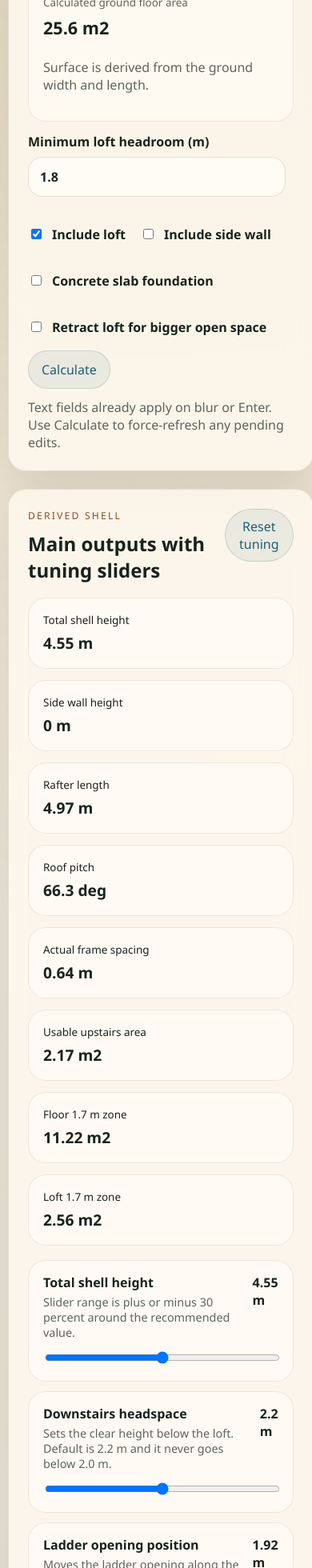
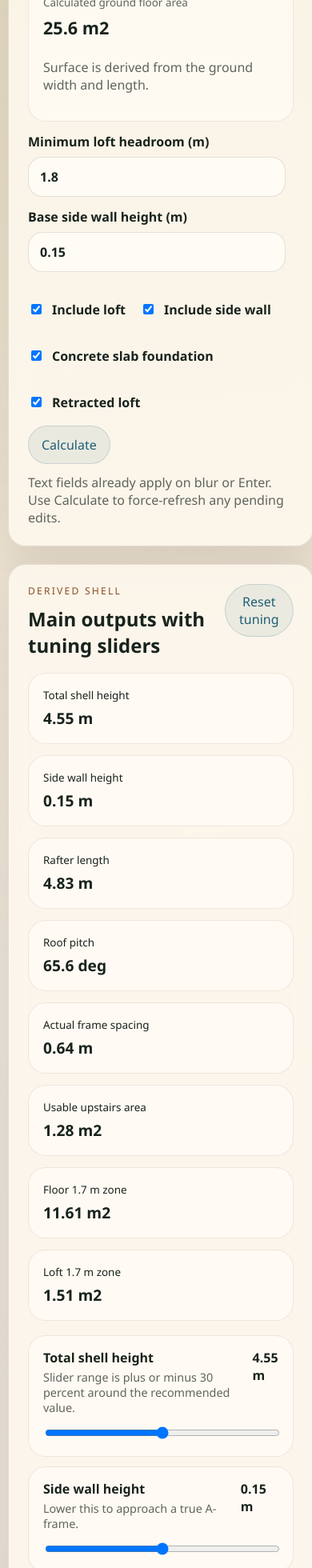
Before and after one commit to piodoi/promoter, a React (Vite) app in the folder frontend/: page / in a window 390 px wide. Shown: the part 801-2761 px from the top of the page at 80% size. Built offline with nearby package versions, Linux system fonts and the light colour scheme; no server answers.

Commit message:
add file naming improve and slider improve

```diff
--- a/frontend/src/App.tsx
+++ b/frontend/src/App.tsx
@@ -14,6 +14,8 @@ type PlannerInputs = {
   includeSideWall: boolean;
   includeConcreteSlab: boolean;
   minimumLoftHeadroom: number;
+  sideWallBaseHeight: number;
+  totalHeightBase: number;
   availableWoodWidth: number;
   availableWoodDepth: number;
   availableWoodLength: number;
@@ -44,6 +46,7 @@ type SectionRule = {
 type PlannerMetrics = {
   groundArea: number;
   groundHeadspaceArea: number;
+  floorBoardingArea: number;
   totalHeight: number;
   sideWallHeight: number;
   loftFloorHeight: number;
@@ -70,6 +73,7 @@ type PlannerMetrics = {
   endWallArea: number;
   glassArea: number;
   panelArea: number;
+  wallCladdingArea: number;
   totalWoodVolume: number;
   woodCostEstimate: number;
   panelCostEstimate: number;
@@ -157,12 +161,14 @@ const defaultInputs: PlannerInputs = {
   groundWidth: 4,
   groundLength: 6.4,
   includeLoft: true,
-  includeBalcony: false,
-  includeSideWall: false,
-  includeConcreteSlab: false,
+  includeBalcony: true,
+  includeSideWall: true,
+  includeConcreteSlab: true,
   minimumLoftHeadroom: 1.8,
-  availableWoodWidth: 0.045,
-  availableWoodDepth: 0.195,
+  sideWallBaseHeight: 0.15,
+  totalHeightBase: 2.5,
+  availableWoodWidth: 0.07,
+  availableWoodDepth: 0.15,
   availableWoodLength: 4.8,
   woodCostPerCubic: 950,
   panelCostPerSquare: 42,
@@ -601,7 +607,8 @@ function exportPdf(inputs: PlannerInputs, metrics: PlannerMetrics, unitSystem: U
     ['Roof surfaces', formatArea(metrics.roofSurfaceArea, unitSystem)],
     ['Side walls', formatArea(metrics.sideWallArea, unitSystem)],
     ['Glass area', formatArea(metrics.glassArea, unitSystem)],
-    ['Panel area', formatArea(metrics.panelArea, unitSystem)],
+    ['Wall and roof cladding', formatArea(metrics.wallCladdingArea, unitSystem)],
+    ['Floor boarding', formatArea(metrics.floorBoardingArea, unitSystem)],
     ['Timber volume', formatVolume(metrics.totalWoodVolume, unitSystem)],
     ['Recommended section', getSectionLabel(metrics.recommendedSection, unitSystem)],
     ['Available stock', `${formatValue(stockWidth, unitSystem === 'metric' ? 0 : 2)} x ${formatValue(stockDepth, unitSystem === 'metric' ? 0 : 2)} ${stockUnit}`],
@@ -1329,14 +1336,12 @@ export default function App() {
 
   const groundArea = inputs.groundWidth * inputs.groundLength;
   const recommendedSideWallHeight = inputs.includeSideWall
-    ? (inputs.includeLoft
-    ? clamp(inputs.groundWidth * 0.12, 0, 1.4)
-    : clamp(inputs.groundWidth * 0.04, 0, 0.45))
+    ? inputs.sideWallBaseHeight
     : 0;
   const recommendedLoftFloorHeight = inputs.includeLoft ? 2.2 : 0;
   const recommendedTotalHeight = inputs.includeLoft
     ? Math.max(recommendedLoftFloorHeight + inputs.minimumLoftHeadroom + 0.55, recommendedSideWallHeight + (inputs.groundWidth * 0.62))
-    : Math.max(recommendedSideWallHeight + (inputs.groundWidth * 0.72), 3);
+    : inputs.totalHeightBase;
   const recommendedSpacing = 0.6;
   const anchorSpacingMin = inputs.includeConcreteSlab ? 1.5 : 1;
   const anchorSpacingMax = inputs.includeConcreteSlab ? 2.5 : 1.5;
@@ -1412,7 +1417,9 @@ export default function App() {
   const glazingPreset = buildGlazingPreset(glazingStage, inputs.groundWidth, totalHeight, sideWallHeight);
   const glassArea = glazingPreset.glassArea;
   const glazingRatio = glazingPreset.ratio;
-  const panelArea = roofSurfaceArea + sideWallArea + Math.max(endWallArea - glassArea, 0);
+  const wallCladdingArea = roofSurfaceArea + sideWallArea + Math.max(endWallArea - glassArea, 0);
+  const floorBoardingArea = (inputs.groundWidth * groundFloorLength) + (inputs.includeLoft ? loftDeckWidth * loftDeckLength : 0);
+  const panelArea = wallCladdingArea;
 
   const recommendedSection = getRecommendedSection(rafterLength, actualSpacing);
   const availableSectionArea = inputs.availableWoodWidth * inputs.availableWoodDepth;
@@ -1438,6 +1445,7 @@ export default function App() {
   const metrics: PlannerMetrics = {
     groundArea,
     groundHeadspaceArea,
+    floorBoardingArea,
     totalHeight,
     sideWallHeight,
     loftFloorHeight,
@@ -1464,6 +1472,7 @@ export default function App() {
     endWallArea,
     glassArea,
     panelArea,
+    wallCladdingArea,
     totalWoodVolume,
     woodCostEstimate,
     panelCostEstimate,
@@ -1559,6 +1568,7 @@ export default function App() {
                 <strong>{formatArea(groundArea, unitSystem)}</strong>
                 <p className="muted">Surface is derived from the ground width and length.</p>
               </div>
+              {inputs.includeLoft ? (
                 <DeferredNumberField
                   fieldId="minimumLoftHeadroom"
                   label={`Minimum loft headroom (${unitSystem === 'metric' ? 'm' : 'ft'})`}
@@ -1567,10 +1577,35 @@ export default function App() {
                   min={unitSystem === 'metric' ? 1 : 3.25}
                   max={unitSystem === 'metric' ? 2.5 : 8.2}
                   step={0.1}
-                disabled={!inputs.includeLoft}
                   onCommit={(value) => setInputs({ ...inputs, minimumLoftHeadroom: fromDisplayLength(value, unitSystem) })}
                   onDirtyChange={handleDirtyChange}
                 />
+              ) : (
+                <DeferredNumberField
+                  fieldId="totalHeightBase"
+                  label={`Base total height (${unitSystem === 'metric' ? 'm' : 'ft'})`}
+                  value={toDisplayLength(inputs.totalHeightBase, unitSystem)}
+                  commitSignal={commitSignal}
+                  min={unitSystem === 'metric' ? 2.2 : 7.2}
+                  max={unitSystem === 'metric' ? 8 : 26.2}
+                  step={0.1}
+                  onCommit={(value) => setInputs({ ...inputs, totalHeightBase: fromDisplayLength(value, unitSystem) })}
+                  onDirtyChange={handleDirtyChange}
+                />
+              )}
+              {inputs.includeSideWall ? (
+                <DeferredNumberField
+                  fieldId="sideWallBaseHeight"
+                  label={`Base side wall height (${unitSystem === 'metric' ? 'm' : 'ft'})`}
+                  value={toDisplayLength(inputs.sideWallBaseHeight, unitSystem)}
+                  commitSignal={commitSignal}
+                  min={0}
+                  max={unitSystem === 'metric' ? 3 : 9.8}
+                  step={0.1}
+                  onCommit={(value) => setInputs({ ...inputs, sideWallBaseHeight: fromDisplayLength(value, unitSystem) })}
+                  onDirtyChange={handleDirtyChange}
+                />
+              ) : null}
             </div>
 
             <div className="toggle-row">
@@ -1588,7 +1623,7 @@ export default function App() {
               </label>
               <label className="checkbox-row-lite">
                 <input type="checkbox" checked={inputs.includeBalcony} disabled={!inputs.includeLoft} onChange={(event) => setInputs({ ...inputs, includeBalcony: event.target.checked })} />
-                <span>Retract loft for bigger open space</span>
+                <span>Retracted loft</span>
               </label>
             </div>
 
@@ -1669,11 +1704,11 @@ export default function App() {
                   onSliderChange={(value) => setSliderOffsets({ ...sliderOffsets, loftFloorHeight: value })}
                 />
               ) : null}
-              {inputs.includeLoft ? (
+              {inputs.includeLoft && !inputs.includeBalcony ? (
                 <RangeSlider
                   label="Ladder opening position"
-                  valueLabel={inputs.includeBalcony ? 'Front loft edge' : formatLength(ladderOpeningOffset, unitSystem)}
-                  helper={inputs.includeBalcony ? 'Retracted loft keeps the ladder at the loft edge and shows only a dotted mark below.' : 'Moves the ladder opening along the loft length and snaps to rafter spacing.'}
+                  valueLabel={formatLength(ladderOpeningOffset, unitSystem)}
+                  helper="Moves the ladder opening along the loft length and snaps to rafter spacing."
                   sliderValue={sliderOffsets.ladderPosition}
                   min={0}
                   max={100}
@@ -1736,8 +1771,12 @@ export default function App() {
                 <strong>{formatArea(glassArea, unitSystem)}</strong>
               </div>
               <div>
-                <span>Wood panel allowance</span>
-                <strong>{formatArea(panelArea, unitSystem)}</strong>
+                <span>Wall and roof cladding</span>
+                <strong>{formatArea(wallCladdingArea, unitSystem)}</strong>
+              </div>
+              <div>
+                <span>Floor boarding</span>
+                <strong>{formatArea(floorBoardingArea, unitSystem)}</strong>
               </div>
               <div>
                 <span>Timber shell volume</span>
@@ -1960,6 +1999,10 @@ export default function App() {
             <p>Each tuning slider only moves plus or minus 30 percent around the current recommendation so the shell stays close to a reasonable starting point.</p>
           </article>
           <article>
+            <strong>Boarding split</strong>
+            <p>Wall and roof cladding is reported separately from floor boarding because floor boards often need a different thickness or finish.</p>
+          </article>
+          <article>
             <strong>No loft option</strong>
             <p>Disable the loft to turn the upstairs off entirely and size the cabin as a simpler A-frame shell.</p>
           </article>
--- a/frontend/vite.config.js
+++ b/frontend/vite.config.js
@@ -6,4 +6,19 @@ export default defineConfig({
         host: '0.0.0.0',
         port: 5174,
     },
+    build: {
+        rollupOptions: {
+            output: {
+                entryFileNames: 'assets/app.js',
+                chunkFileNames: 'assets/[name].js',
+                assetFileNames: function (assetInfo) {
+                    var _a;
+                    if ((_a = assetInfo.names) === null || _a === void 0 ? void 0 : _a.some(function (name) { return name.slice(-4) === '.css'; })) {
+                        return 'assets/app.css';
+                    }
+                    return 'assets/[name][extname]';
+                },
+            },
+        },
+    },
 });
--- a/frontend/vite.config.ts
+++ b/frontend/vite.config.ts
@@ -7,4 +7,18 @@ export default defineConfig({
     host: '0.0.0.0',
     port: 5174,
   },
+  build: {
+    rollupOptions: {
+      output: {
+        entryFileNames: 'assets/app.js',
+        chunkFileNames: 'assets/[name].js',
+        assetFileNames: (assetInfo) => {
+          if (assetInfo.names?.some((name) => name.slice(-4) === '.css')) {
+            return 'assets/app.css';
+          }
+          return 'assets/[name][extname]';
+        },
+      },
+    },
+  },
 });
```
Also changed, not shown: 8 other files (tests, documents, lock files or other folders). Lines whose indentation alone changed are shown as unchanged.
